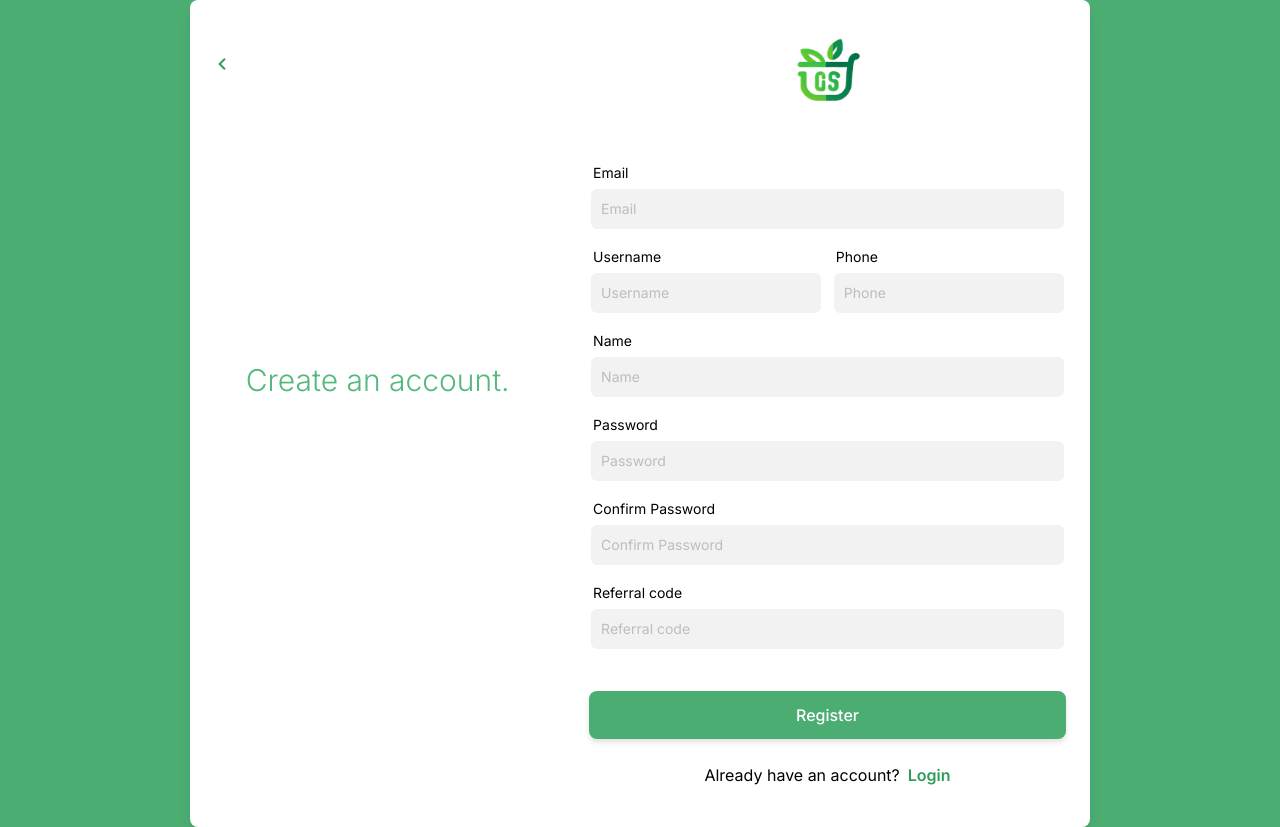
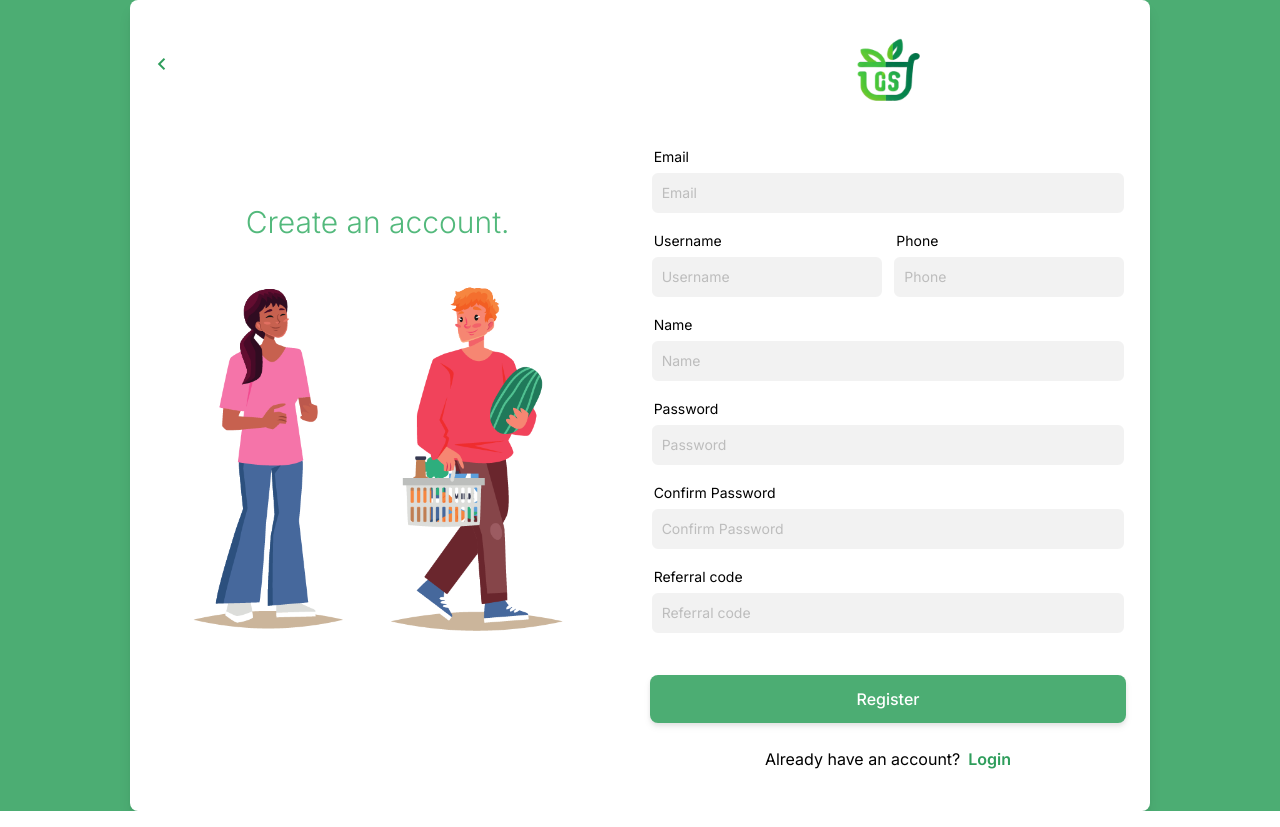
Before and after one commit to purwadhikafullstack/JCWDOL0901, a React (Create React App) app in the folder projects/client/: page /register in a window 1280 px wide. Built offline with nearby package versions, Linux system fonts and the light colour scheme.

Commit message:
modularized registration form components

```diff
--- a/projects/client/src/components/Register/RegisterForm.jsx
+++ b/projects/client/src/components/Register/RegisterForm.jsx
@@ -7,7 +7,7 @@ const RegisterForm = () => {
 	const [error, setError] = React.useState("");
 
 	return (
-		<div className="mt-auto items-center w-full flex flex-col pb-10 pt-4 px-6">
+		<div className="mt-auto items-center min-w-fit shrink-0 flex flex-col pb-10 px-6">
 			<ErrorWarning error={error} />
 			<RegisterFormWithValidator setError={setError} />
 			<RegisterRedirectButton />
--- a/projects/client/src/components/Register/RegisterIllustration.jsx
+++ b/projects/client/src/components/Register/RegisterIllustration.jsx
@@ -1,12 +1,6 @@
-const RegisterIllustration = () => {
+const RegisterIllustration = ({ className }) => {
 	return (
-		<div className="text-white flex flex-row justify-center items-center z-10">
-			<div className="mt-28 mr-auto ml-6 text-3xl font-semibold">Register</div>
-			<img
-				className="w-[135px] mr-auto ml-auto pr-4"
-				src="/assets/logo/white_logo.png"
-			/>
-		</div>
+		<img className={className} src="/assets/images/register_illustration.png" />
 	);
 };
 
--- a/projects/client/src/components/Register/RegisterMessage.jsx
+++ /dev/null
@@ -1,9 +0,0 @@
-const RegisterMessage = () => {
-	return (
-		<div className="text-green-100 text-xl font-semibold mb-6">
-			Create an account!
-		</div>
-	);
-};
-
-export default RegisterMessage;
```
